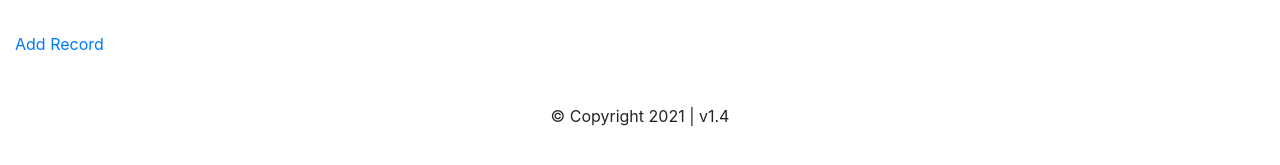
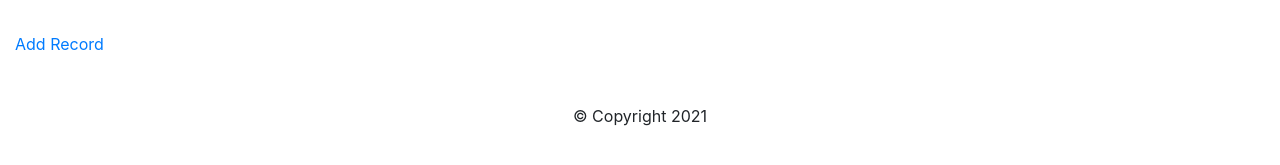
Before and after one commit to Michie740/medical-record-management, a Django app: template medical_record_management_project/records/templates/records/record_list.html in a window 1280 px wide. Shown: the part 209-374 px from the top of the page. Run offline with Django 3.2, Linux system fonts and the light colour scheme; the template is opened without the code that fills it, so the values that code supplies are empty; some libraries are stand-ins or nearby versions.

Commit message:
Remove arbitrary version in the base.html (left in from old project)

```diff
--- a/medical_record_management_project/medical_record_management/templates/base.html
+++ b/medical_record_management_project/medical_record_management/templates/base.html
@@ -31,7 +31,7 @@
         {% block footer %}
         <br><br>
         <div class="text-center">
-        &copy; Copyright 2021 | v1.4
+        &copy; Copyright 2021
         </div>
         {% endblock %}
   </div>
```
